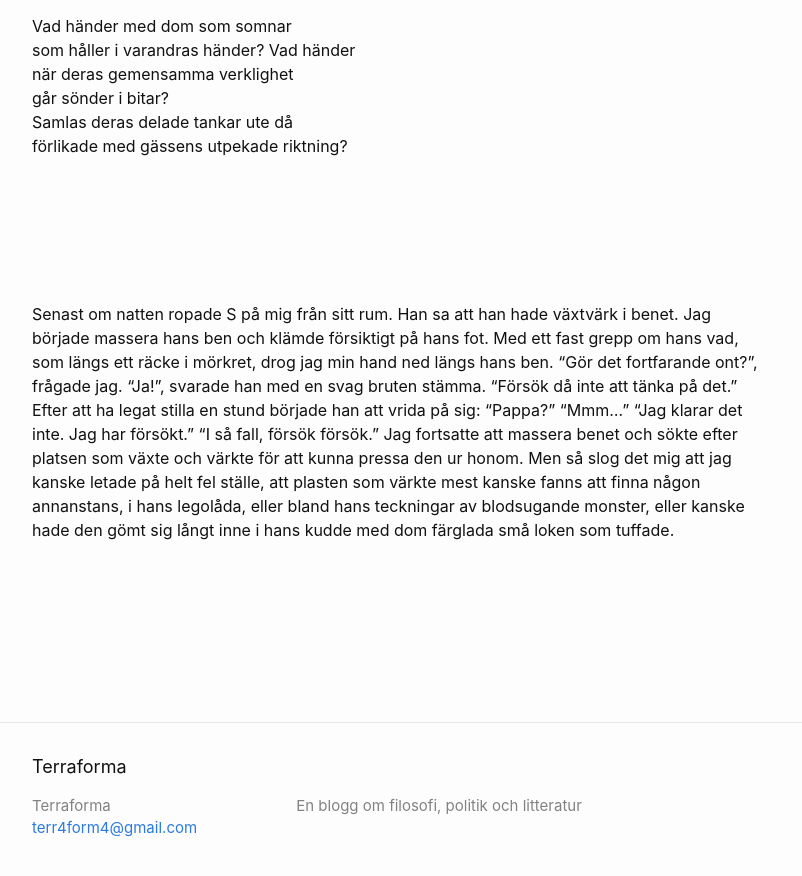
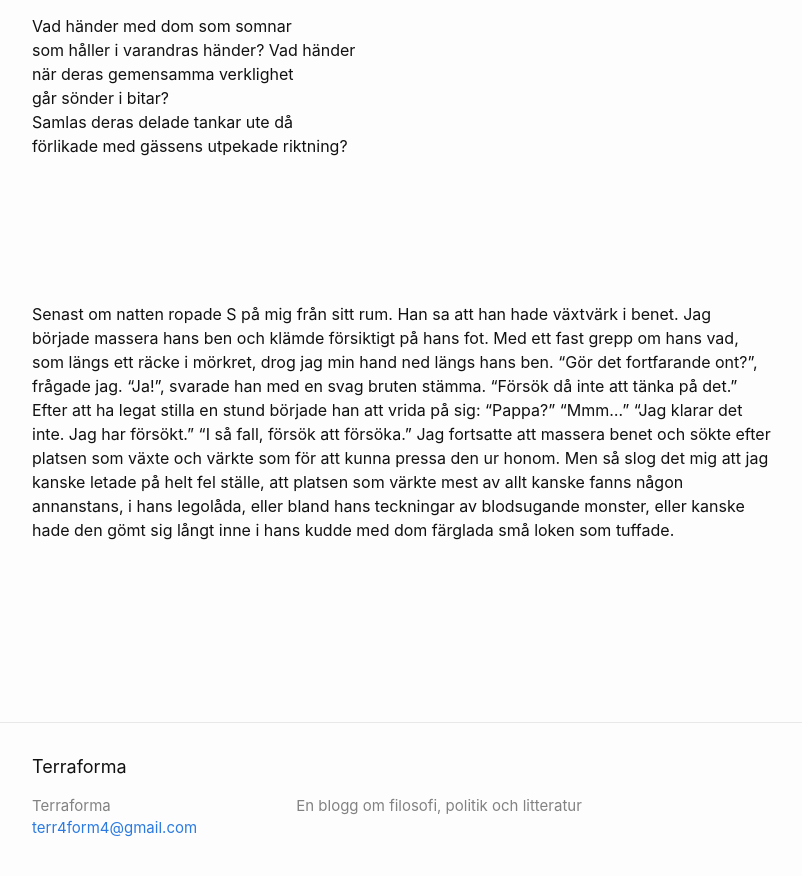
Before and after one commit to terr4form4/terr4form4.github.io, a Jekyll site: the page built from _posts/poesi/2024-01-03-dikter-2023-2024.md, in a window 1280 px wide and 900 px high, scrolled down 10257 px. Shown: the top 876 px of the window, without its empty margins (238-1040 px from the left). Built offline with Jekyll 4.4.1, drawn with Linux system fonts in a browser that asks for light colours; comment, search, counter and statistics services are not loaded.

Commit message:
prosadikt

```diff
--- a/_posts/poesi/2024-01-03-dikter-2023-2024.md
+++ b/_posts/poesi/2024-01-03-dikter-2023-2024.md
@@ -430,7 +430,7 @@ förlikade med gässens utpekade riktning?<br/>
 <br/>
 <br/>
 <br/>
-Senast om natten ropade S på mig från sitt rum. Han sa att han hade växtvärk i benet. Jag började massera hans ben och klämde försiktigt på hans fot. Med ett fast grepp om hans vad, som längs ett räcke i mörkret, drog jag min hand ned längs hans ben. "Gör det fortfarande ont?", frågade jag. "Ja!", svarade han med en svag bruten stämma. "Försök då inte att tänka på det." Efter att ha legat stilla en stund började han att vrida på sig: "Pappa?" "Mmm..." "Jag klarar det inte. Jag har försökt." "I så fall, försök försök." Jag fortsatte att massera benet och sökte efter platsen som växte och värkte för att kunna pressa den ur honom. Men så slog det mig att jag kanske letade på helt fel ställe, att plasten som värkte mest kanske fanns att finna någon annanstans, i hans legolåda, eller bland hans teckningar av blodsugande monster, eller kanske hade den gömt sig långt inne i hans kudde med dom färglada små loken som tuffade.
+Senast om natten ropade S på mig från sitt rum. Han sa att han hade växtvärk i benet. Jag började massera hans ben och klämde försiktigt på hans fot. Med ett fast grepp om hans vad, som längs ett räcke i mörkret, drog jag min hand ned längs hans ben. "Gör det fortfarande ont?", frågade jag. "Ja!", svarade han med en svag bruten stämma. "Försök då inte att tänka på det." Efter att ha legat stilla en stund började han att vrida på sig: "Pappa?" "Mmm..." "Jag klarar det inte. Jag har försökt." "I så fall, försök att försöka." Jag fortsatte att massera benet och sökte efter platsen som växte och värkte som för att kunna pressa den ur honom. Men så slog det mig att jag kanske letade på helt fel ställe, att platsen som värkte mest av allt kanske fanns någon annanstans, i hans legolåda, eller bland hans teckningar av blodsugande monster, eller kanske hade den gömt sig långt inne i hans kudde med dom färglada små loken som tuffade.
 <br/>
 <br/>
 <br/>
```
